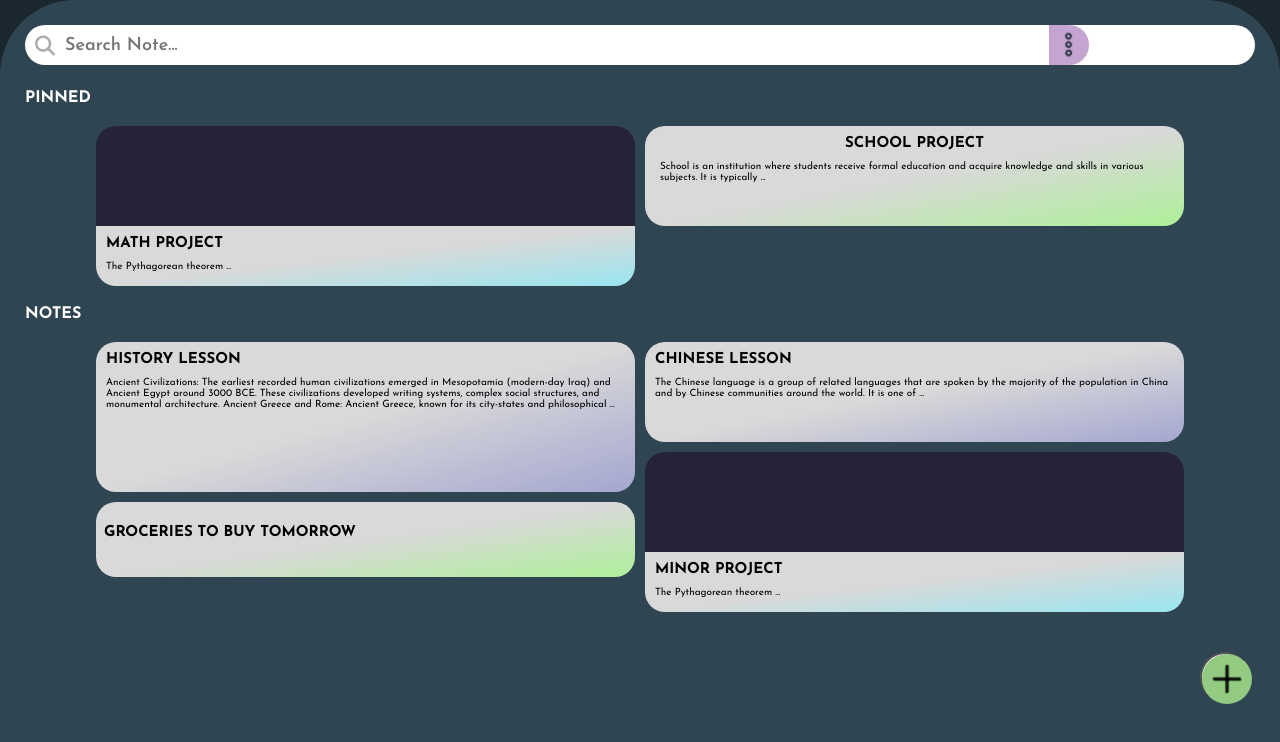
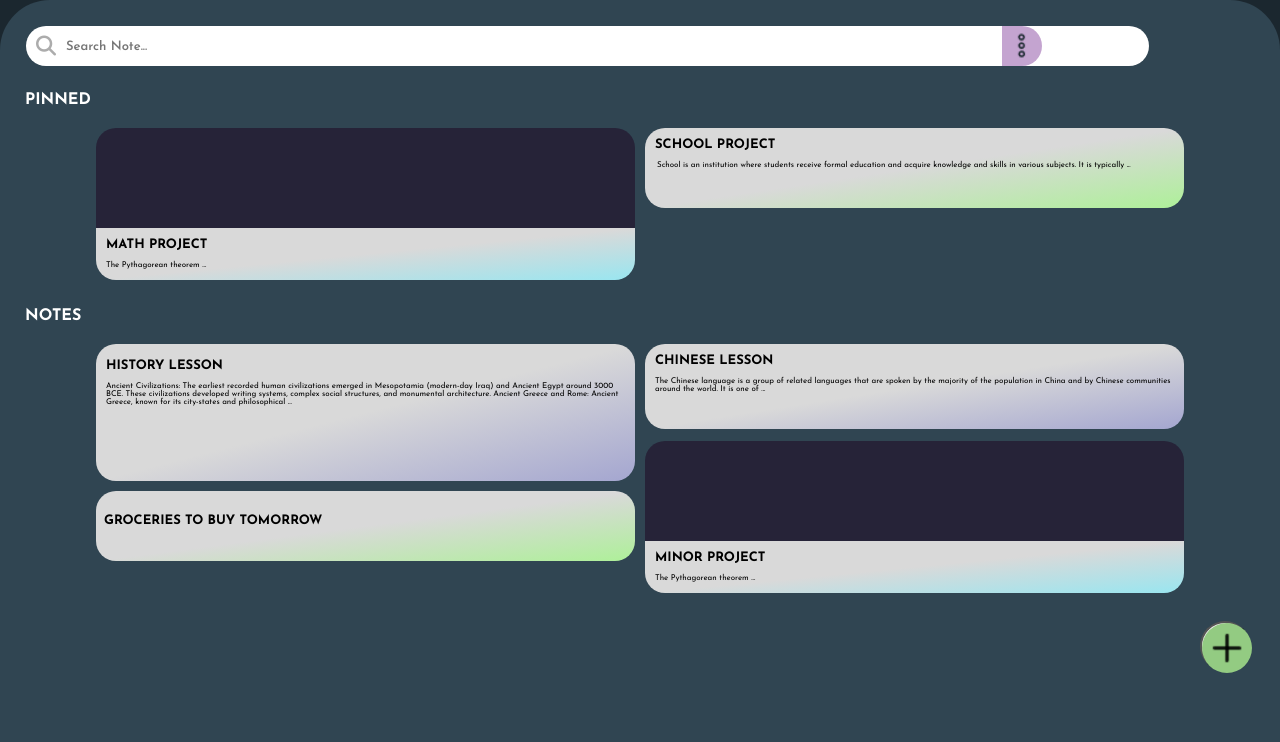
Before and after one commit to ngabulil/FL-Mobile, a plain HTML site: page page/notespage.html in a window 1280 px wide. Drawn offline with Linux system fonts and the light colour scheme.

Commit message:
cek mat udah 360ni

```diff
--- a/css/notes.css
+++ b/css/notes.css
@@ -20,31 +20,32 @@ body {
     min-height: 100vh;
 }
 
+@media only screen and (min-width: 360px) {
+
     .container-notes {
         background-color: #304552;
         height: 100vh;
-    border-top-right-radius: 75px;
-    border-top-left-radius: 75px;
+        border-top-right-radius: 50px;
+        border-top-left-radius: 50px;
     }
 
     /* search */
     .search-container {
-    padding: 25px;
+        padding: 16px;
     }
     .search-container input {
+        margin: 10px;
         padding-left: 40px;
-    width: 100%;
+        width: 90%;
         height: 40px;
-    margin: 0 auto;
         border-radius: 50px;
         border: none !important;
-    font-size: 18px;
+        font-size: 13px;
         font-weight: 600;
-    color: rgba(172, 172, 172, 1);
     }
     .search-container i {
     position: absolute;
-  padding: 6px 10px;
+    padding: 15px 20px;
     margin-top: 5px;
     margin-right: 16px;
     font-size: 20px;
@@ -53,7 +54,8 @@ body {
     color: rgba(172, 172, 172, 1);
     }
     .search-container img {
-    margin-left: 80%;
+        margin-left: 77%;
+        margin-top: 10px;
         position: absolute;
         padding: 5px;
         background-color: rgba(196, 164, 208, 1);
@@ -79,7 +81,7 @@ body {
 
     .pinned-card1 {
         border-radius: 20px;
-    height: 150px;
+        height: 130px;
         background-color: rgba(38, 35, 56, 1);
     }
     .content-pinned-card1 {
@@ -92,28 +94,30 @@ body {
     }
     .content-pinned-card1 h5{
         padding: 10px;
-    font-size: 15px;
+        font-size: 13px;
+        font-weight: 700;
     }
     .content-pinned-card1 p{
         margin-left: 10px;
-    font-size: 10px;
+        font-size: 8px;
+        font-weight: 400;
     }
 
     .pinned-card2 {
         border-radius: 20px;
-    height: 100px;
+        height: 80px;
         background-image: linear-gradient(to bottom right,rgba(217, 217, 217, 1) 50%, rgba(174, 240, 153, 1));
     }
     .pinned-card2 h5 {
-    font-size: 15px;
-    text-align: center;
+        font-size: 13px;
         margin: 10px;
+        font-weight: 700;
     }
     .pinned-card2 p {
-    font-size: 10px;
-    margin-right: 15px;
-    margin-left: 15px;
+        font-size: 8px;
+        margin-left: 12px;
         margin-bottom: 10px;
+        font-weight: 400;
     }
     /* pinned notes close */
 
@@ -121,7 +125,7 @@ body {
     .notes h4 {
         color: white;
         margin-bottom: 20px;
-    margin-top:  30px;
+        margin-top:  50px;
         margin-left: 25px;
     }
     .container-card-notes {
@@ -133,44 +137,49 @@ body {
     }
     .notes-card1 {
         border-radius: 20px;
-    height: 150px;
+        height: 137px;
         background-image: linear-gradient(to bottom right,rgba(217, 217, 217, 1) 50%, rgba(164, 166, 208, 1));
     }
     .notes-card1 h5 {
-    font-size: 15px;
+        font-size: 13px;
+        margin-top: 15px;
+        margin-left: 10px;
+        font-weight: 700;
+    }
+    .notes-card1 p {
+        font-size: 8px;
         margin-top: 10px;
         margin-left: 10px;
-}
-.notes-card1 p {
-    font-size: 10px;
-    padding: 10px;
+        margin-right: 5px;
+        font-weight: 400;
     }
 
     .notes-card2 {
         border-radius: 20px;
-    height: 100px;
+        height: 85px;
         background-image: linear-gradient(to bottom right,rgba(217, 217, 217, 1) 50%, rgba(164, 166, 208, 1));
     }
     .notes-card2 h5 {
-    font-size: 15px;
+        font-size: 13px;
         margin-top: 10px;
         margin-left: 10px;
     }
     .notes-card2 p {
-    font-size: 10px;
+        font-size: 8px;
         margin-top: 10px;
         margin-left: 10px;
+        margin-right: 5px;
         margin-bottom: 10px;
     }
 
     .notes-card3 {
         margin-top: 10px;
         border-radius: 20px;
-    height: 75px;
+        height: 70px;
         background-image: linear-gradient(to bottom right,rgba(217, 217, 217, 1) 50%, rgba(174, 240, 153, 1));
     }
     .notes-card3 h5 {
-    font-size: 15px;
+        font-size: 13px;
         margin-top: 15px;
         padding: 8px;
     }
@@ -178,7 +187,7 @@ body {
     .container-notes-card4 {
         margin-top: -40px;
         border-radius: 20px;
-    height: 150px;
+        height: 130px;
         background-color: rgba(38, 35, 56, 1);
     }
     .notes-card4 {
@@ -191,11 +200,11 @@ body {
     }
     .notes-card4 h5 {
         padding: 10px;
-    font-size: 15px;
+        font-size: 13px;
     }
     .notes-card4 p {
         margin-left: 10px;
-    font-size: 10px;
+        font-size: 8px;
     }
     /* close notes */
 
@@ -215,3 +224,4 @@ body {
         height: 50px;
         border-radius: 100%;
     }
+}
```
Lines whose indentation alone changed are shown as unchanged.
